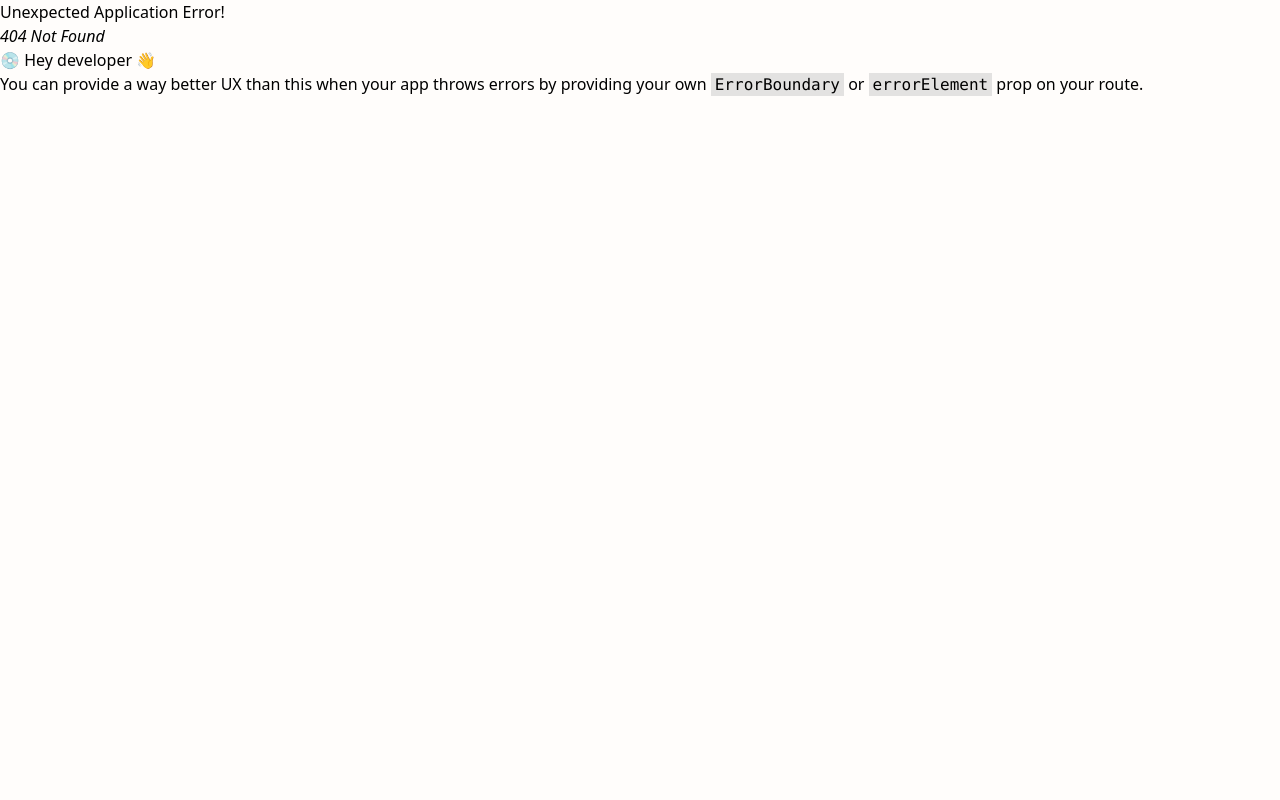
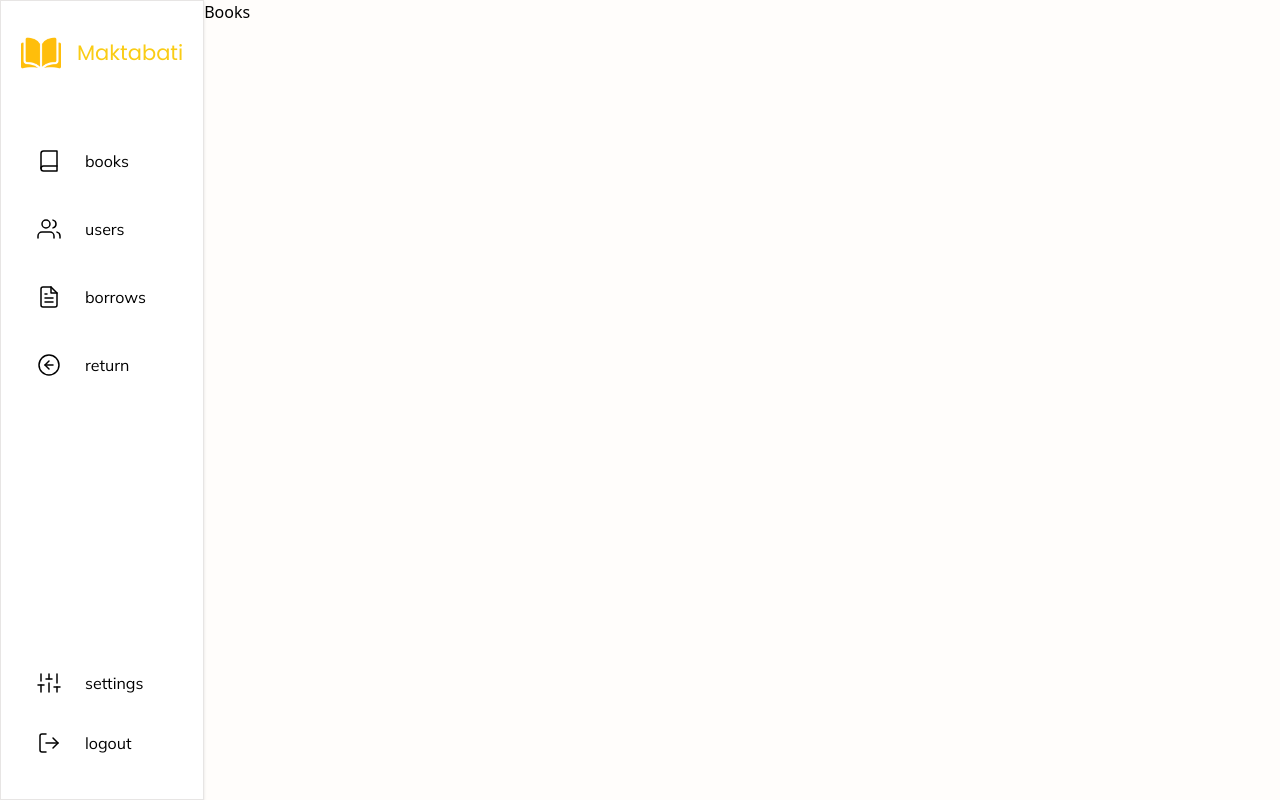
Before and after one commit to the-niemand/maktabati_client_side, a React (Vite) app: page /#/maktabati_client_side/Adminpage in a window 1280 px wide. Before the commit this address had no page. Built offline with nearby package versions, Linux system fonts and the light colour scheme.

Commit message:
routes fixing probleme commit

```diff
--- a/src/App.jsx
+++ b/src/App.jsx
@@ -1,31 +1,22 @@
-import React from 'react';
-import Dashboard from './pages/Dashboard';
-import Auth from './pages/Auth';
+import { HashRouter as Router, Routes, Route } from 'react-router-dom';
+import Dashboard from './pages/Dashboard'
 
-import {
-  createBrowserRouter,
-  RouterProvider,
-} from "react-router-dom";
+function App() {
+  return (
+    <Router>
+      <Routes>
+        <Route exact path='/maktabati_client_side/Adminpage/*' element={<Dashboard />} />
+        <Route exact path='/maktabati_client_side/Auth' element={<Auth />} />
+      </Routes>
+    </Router>
+  )
+}
+const Auth = () => {
+  return (
+    <div>
+      Login
+    </div>
+  )
+}
 
-
-const router = createBrowserRouter([
-  {
-    path: "maktabati_client_side/Dashboard/*",
-    element: (
-      <Dashboard />
-    ),
-  }, {
-    path: "maktabati_client_side/Login",
-    element: (
-      <Auth />
-    ),
-  }
-]);
-
-const App = () => {
-  return (
-    <RouterProvider router={router} />
-  );
-};
-
-export default App;
+export default App
--- a/src/components/sidebar.jsx
+++ b/src/components/sidebar.jsx
@@ -1,25 +1,33 @@
-import React, { useState } from 'react';
+import React, { useEffect, useState } from 'react';
 import logo from '/open-book.png';
 import Sidebar_buttons from './subcomponents/sidebar_buttons';
-import { Link } from 'react-router-dom';
+import { Link, useLocation } from 'react-router-dom'
 
 
 const Sidebar = () => {
-     const [selected, setSelected] = useState("books");
+
+     const location = useLocation();
+
+     const parts = location.pathname.split('/');
+     const adminPageIndex = parts.indexOf("Adminpage");
+     const nextSegment = parts[adminPageIndex + 1];
+
+     const [selected, setSelected] = useState(nextSegment);
 
      const handleButtonClick = (title) => {
           setSelected(title);
      };
+
 
      return (
           <div className="hidden md:flex h-screen bg-white shadow border border-stone-200  flex-col justify-between items-center py-8 px-5">
                <div className='flex flex-col justify-between items-center space-y-16'>
                     <div className='flex justify-center items-center space-x-4'>
                          <img src={logo} className='w-10 h-10' alt="Logo" />
-                         <h1 className='hidden lg:block text-yellow-400 text-[21px] font-bold font-Poppins'>Maktabati</h1>
+                         <h1 className='hidden lg:block text-yellow-400 text-[21px] font-semibold font-Poppins'>Maktabati</h1>
                     </div>
                     <div className='w-full flex-col justify-between items-center space-y-5'>
-                         <Link to={"books"}>
+
                          <Sidebar_buttons
                               title="books"
                               selected={selected}
@@ -31,9 +39,8 @@ const Sidebar = () => {
                                    </svg>
                               }
                          />
-                         </Link>
 
-                         <Link to={"users"}>
+
                          <Sidebar_buttons
                               title="users"
                               selected={selected}
@@ -47,9 +54,7 @@ const Sidebar = () => {
                                    </svg>
                               }
                          />
-                         </Link>
 
-                         <Link to={"borrows"}>
                          <Sidebar_buttons
                               title="borrows"
                               selected={selected}
@@ -64,9 +69,7 @@ const Sidebar = () => {
                                    </svg>
                               }
                          />
-                         </Link>
 
-                         <Link to={"returns"}>
                          <Sidebar_buttons
                               title="return"
                               selected={selected}
@@ -79,12 +82,10 @@ const Sidebar = () => {
                                    </svg>
                               }
                          />
-                         </Link>
 
                     </div>
                </div>
                <div className='w-full flex-col justify-between items-center space-y-3'>
-                    <Link to={"settings"}>
                     <Sidebar_buttons
                          title="settings"
                          selected={selected}
@@ -103,8 +104,7 @@ const Sidebar = () => {
                               </svg>
                          }
                     />
-                    </Link>
-                    <Link to={"/maktabati_client_side/Login"}>
+
                     <Sidebar_buttons
                          title="logout"
                          selected={selected}
@@ -117,7 +117,6 @@ const Sidebar = () => {
                               </svg>
                          }
                     />
-                    </Link>
 
                </div>
           </div>
--- a/src/components/subcomponents/sidebar_buttons.jsx
+++ b/src/components/subcomponents/sidebar_buttons.jsx
@@ -1,5 +1,6 @@
 import React from 'react';
 import "./sidebar-buttons.css"
+import { Link } from 'react-router-dom';
 
 const Sidebar_buttons = ({ title, selected, onClick, icon }) => {
      const isSelected = title === selected;
@@ -15,7 +16,8 @@ const Sidebar_buttons = ({ title, selected, onClick, icon }) => {
      });
 
      return (
-          <div className={buttonStyle} id='father' onClick={() => onClick(title)}>
+
+          <Link to={title} className={buttonStyle} id='father' onClick={() => onClick(title)}>
                <div className="h-12 p-4 rounded-lg justify-center items-center inline-flex">
                     <div className="w-6 h-6 relative flex-col justify-start items-start flex">
                          {iconWithColor}
@@ -24,7 +26,8 @@ const Sidebar_buttons = ({ title, selected, onClick, icon }) => {
                <div className={textStyle}>
                     {title}
                </div>
-          </div>
+          </Link >
+
      );
 };
 
--- a/src/pages/Auth.jsx
+++ /dev/null
@@ -1,9 +0,0 @@
-import React from 'react'
-
-const Auth = () => {
-     return (
-          <div>Auth</div>
-     )
-}
-
-export default Auth
--- a/src/pages/Dashboard.jsx
+++ b/src/pages/Dashboard.jsx
@@ -1,63 +1,42 @@
 import React from 'react'
-import Sidebar from '../components/sidebar';
-import {
-     Routes,
-     Route,
-} from "react-router-dom";
+import Sidebar from '../components/sidebar'
+import { Routes, Route } from 'react-router-dom'
 
 const Dashboard = () => {
      return (
           <div className='flex'>
                <Sidebar />
-               <div className='flex-1 h-screen overflow-auto'>
+               <div>
                     <Routes>
-                         <Route exact path="/books" element={<Books />} />
-                         <Route exact path="/users" element={<User />} />
-                         <Route exact path="/borrows" element={<Borr />} />
-                         <Route exact path="/returns" element={<Retu />} />
-                         <Route exact path="/settings" element={<Sett />} />
-                         <Route exact path="/logout" element={<Log />} />
+                         <Route path='/*' element={<Books />} />
+                         <Route path='/users' element={<Users />} />
+                         <Route path='/borrows' element={<Borrows />} />
                     </Routes>
                </div>
           </div>
-     );
+     )
 }
-
 
 const Books = () => {
      return (
-          <div>Books Page</div>
-     );
-};
+          <div>
+               Books
+          </div>
+     )
+}
+const Users = () => {
+     return (
+          <div>
+               Users
+          </div>
+     )
+}
+const Borrows = () => {
+     return (
+          <div>
+               Borrows
+          </div>
+     )
+}
 
-const User = () => {
-     return (
-          <div>User Page</div>
-     );
-};
-
-const Borr = () => {
-     return (
-          <div>Borrows Page</div>
-     );
-};
-
-const Retu = () => {
-     return (
-          <div>Returns Page</div>
-     );
-};
-
-const Sett = () => {
-     return (
-          <div>Settings Page</div>
-     );
-};
-
-const Log = () => {
-     return (
-          <div>Logout Page</div>
-     );
-};
-
-export default Dashboard;
+export default Dashboard
```
Also changed, not shown: src/main.jsx (line endings or trailing spaces). Lines whose indentation alone changed are shown as unchanged.
